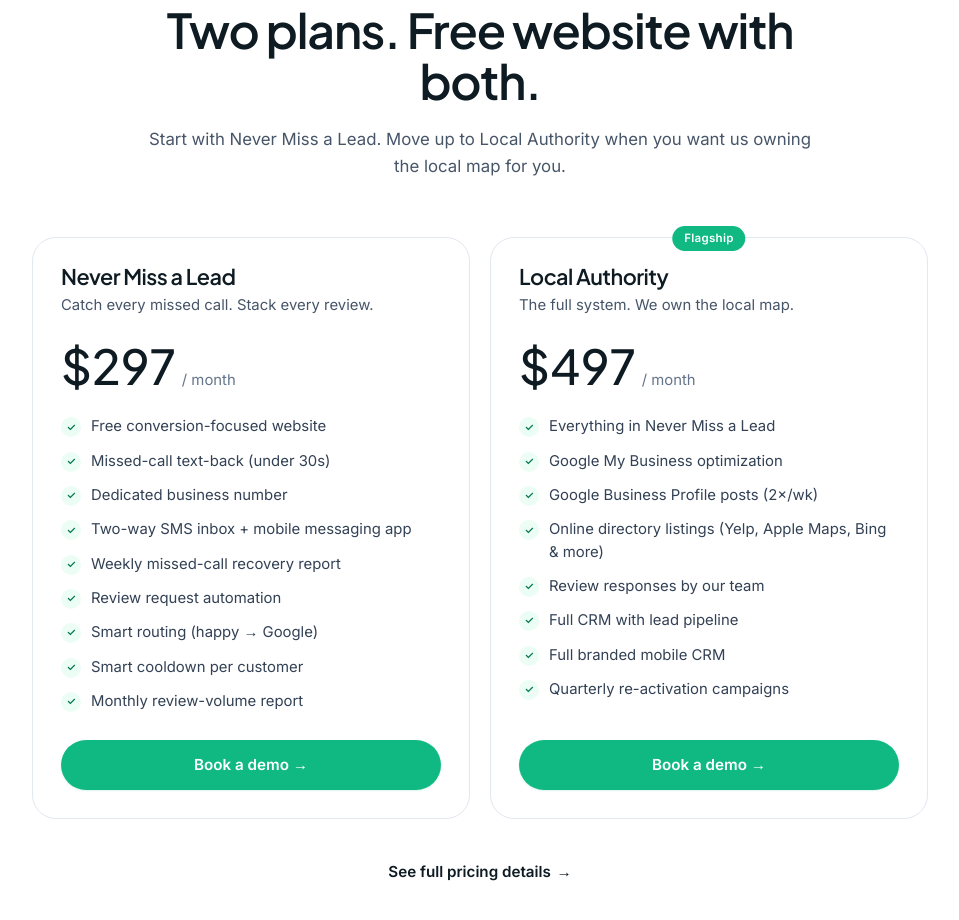
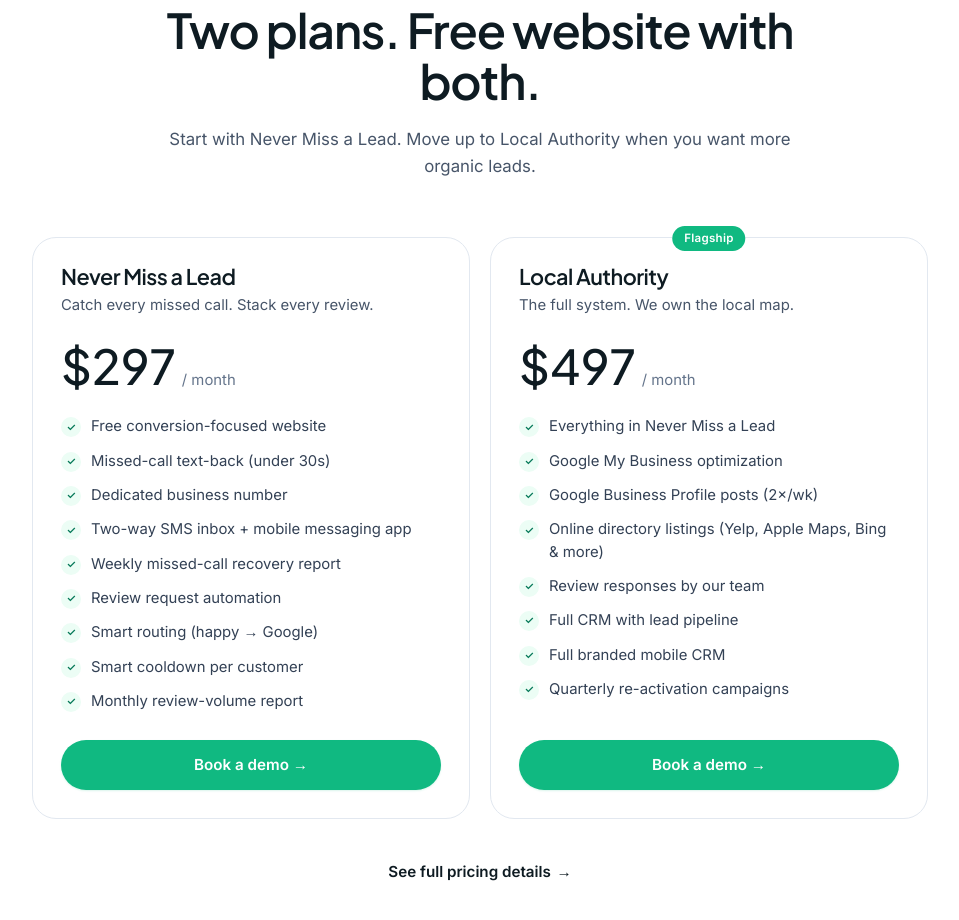
Before and after one commit to leoshah/jobsiterank-marketing, an Astro site: page / in a window 1280 px wide. Shown: the part 2240-3160 px from the top of the page, without its empty margins (160-1119 px from the left). Built offline with nearby package versions, Linux system fonts and the light colour scheme; Astro itself is replaced by a stand-in of ours.

Commit message:
Pricing subhead: 'owning the local map' -> 'when you want more organic leads' (home + pricing page)

```diff
--- a/src/pages/index.astro
+++ b/src/pages/index.astro
@@ -401,7 +401,7 @@ const testimonials = [
           Two plans. Free website with both.
         </h2>
         <p class="mt-5 text-[1.05rem] leading-relaxed text-[color:var(--color-slate-600)]">
-          Start with Never Miss a Lead. Move up to Local Authority when you want us owning the local map for you.
+          Start with Never Miss a Lead. Move up to Local Authority when you want more organic leads.
         </p>
       </div>
 
--- a/src/pages/pricing.astro
+++ b/src/pages/pricing.astro
@@ -65,7 +65,7 @@ const tiers: Tier[] = [
           Two plans. Free website with both.
         </h1>
         <p class="mt-6 text-[1.1rem] leading-relaxed text-[color:var(--color-slate-600)] max-w-2xl mx-auto">
-          Start with Never Miss a Lead. Move up to Local Authority when you want us owning the local map for you.
+          Start with Never Miss a Lead. Move up to Local Authority when you want more organic leads.
         </p>
       </div>
     </div>
```
